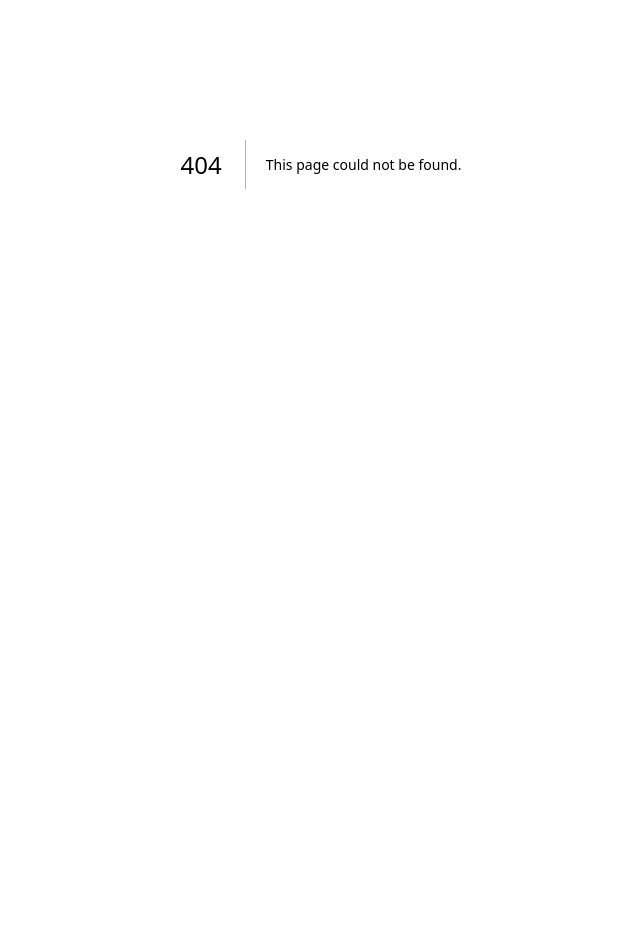
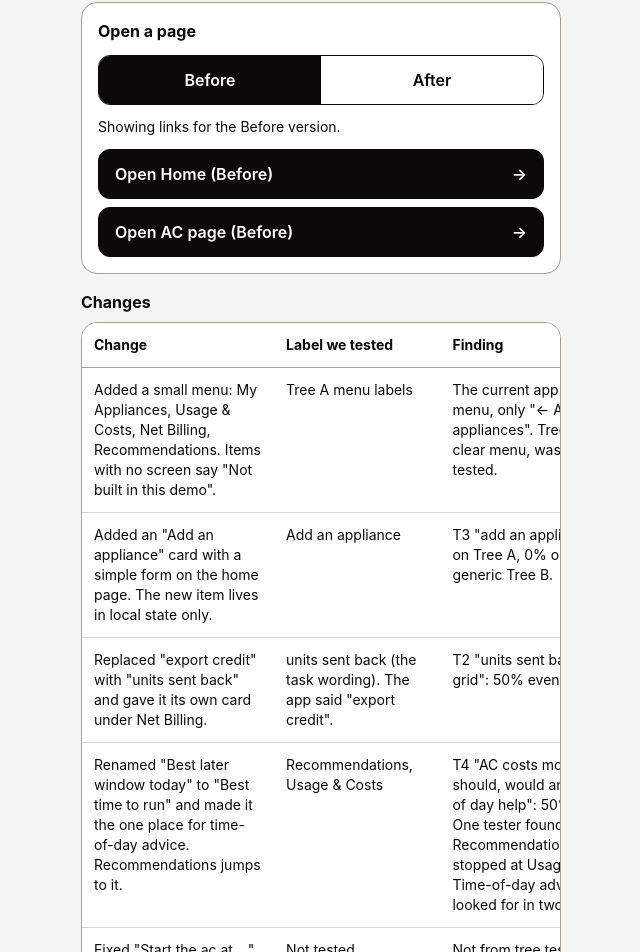
Before and after one commit to zae-em/HCI-Project, a Next.js app: page /changes in a window 1280 px wide. Before the commit this address had no page. Shown: the part 341-1293 px from the top of the page, without its empty margins (319-959 px from the left). Before the commit the page ends 945 px from the top, so only its background shows below. Built offline with nearby package versions, Linux system fonts and the light colour scheme.

Commit message:
add /changes page

```diff
--- /dev/null
+++ b/app/changes/page.tsx
@@ -0,0 +1,71 @@
+import Link from "next/link";
+import VersionToggle from "./toggle";
+
+export const metadata = { title: "What changed | WattWorth" };
+
+const rows = [
+  {
+    change: "Added a small menu: My Appliances, Usage & Costs, Net Billing, Recommendations. Items with no screen say \"Not built in this demo\".",
+    label: "Tree A menu labels",
+    finding: "The current app had no menu, only \"← All appliances\". Tree A, the clear menu, was the one we tested.",
+  },
+  {
+    change: "Added an \"Add an appliance\" card with a simple form on the home page. The new item lives in local state only.",
+    label: "Add an appliance",
+    finding: "T3 \"add an appliance\": 100% on Tree A, 0% on the generic Tree B.",
+  },
+  {
+    change: "Replaced \"export credit\" with \"units sent back\" and gave it its own card under Net Billing.",
+    label: "units sent back (the task wording). The app said \"export credit\".",
+    finding: "T2 \"units sent back to the grid\": 50% even on Tree A.",
+  },
+  {
+    change: "Renamed \"Best later window today\" to \"Best time to run\" and made it the one place for time-of-day advice. Recommendations jumps to it.",
+    label: "Recommendations, Usage & Costs",
+    finding: "T4 \"AC costs more than it should, would another time of day help\": 50% on Tree A. One tester found it in Recommendations, the other stopped at Usage & Costs. Time-of-day advice was looked for in two places.",
+  },
+  {
+    change: "Fixed \"Start the ac at ...\" to \"Start the AC at ...\".",
+    label: "Not tested",
+    finding: "Not from tree testing. A wording fix.",
+  },
+];
+
+export default function Changes() {
+  return (
+    <>
+      <Link className="action-link" href="/">← All appliances</Link>
+      <div className="space-y-1">
+        <h1 className="text-2xl font-bold">What changed after tree testing</h1>
+        <p>Before is the app as it was. After has the changes below.</p>
+      </div>
+      <p className="card font-semibold" role="note">
+        2 testers per tree. Not retested. This shows what we changed and why, not proof that it improved.
+      </p>
+      <VersionToggle />
+      <section aria-labelledby="table-heading" className="space-y-2">
+        <h2 id="table-heading" className="font-bold">Changes</h2>
+        <div className="card overflow-x-auto p-0">
+          <table className="w-full min-w-[36rem] text-left text-sm">
+            <thead>
+              <tr className="border-b border-stone-400">
+                <th scope="col" className="p-3">Change</th>
+                <th scope="col" className="p-3">Label we tested</th>
+                <th scope="col" className="p-3">Finding</th>
+              </tr>
+            </thead>
+            <tbody>
+              {rows.map((row) => (
+                <tr key={row.change} className="border-b border-stone-300 align-top last:border-0">
+                  <td className="p-3">{row.change}</td>
+                  <td className="p-3">{row.label}</td>
+                  <td className="p-3">{row.finding}</td>
+                </tr>
+              ))}
+            </tbody>
+          </table>
+        </div>
+      </section>
+    </>
+  );
+}
--- /dev/null
+++ b/app/changes/toggle.tsx
@@ -0,0 +1,40 @@
+"use client";
+
+import Link from "next/link";
+import { useState } from "react";
+
+const pages = [
+  { name: "Home", path: "/" },
+  { name: "AC page", path: "/cost/ac" },
+];
+
+export default function VersionToggle() {
+  const [version, setVersion] = useState<"before" | "after">("before");
+  const suffix = version === "after" ? "?v=after" : "";
+  const pill = "min-h-12 flex-1 px-4 font-semibold";
+
+  return (
+    <section className="card space-y-3" aria-labelledby="open-heading">
+      <h2 id="open-heading" className="font-bold">Open a page</h2>
+      <div role="group" aria-label="Version" className="flex overflow-hidden rounded-xl border border-stone-950">
+        {(["before", "after"] as const).map((option) => (
+          <button key={option} type="button" aria-pressed={version === option}
+            onClick={() => setVersion(option)}
+            className={pill + (version === option ? " bg-stone-950 text-white" : " bg-white hover:bg-stone-200")}>
+            {option === "before" ? "Before" : "After"}
+          </button>
+        ))}
+      </div>
+      <p className="text-sm">Showing links for the {version === "before" ? "Before" : "After"} version.</p>
+      <ul className="space-y-2">
+        {pages.map((page) => (
+          <li key={page.path}>
+            <Link className="button" href={page.path + suffix}>
+              Open {page.name} ({version === "before" ? "Before" : "After"}) <span aria-hidden="true">→</span>
+            </Link>
+          </li>
+        ))}
+      </ul>
+    </section>
+  );
+}
```
